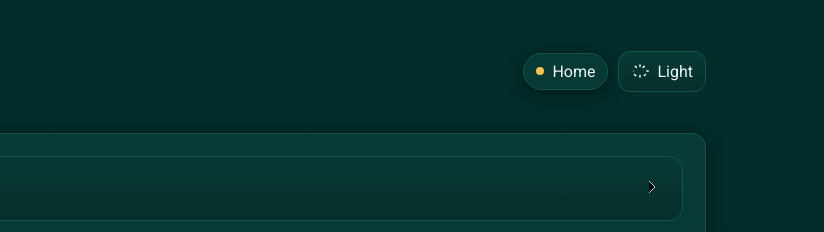
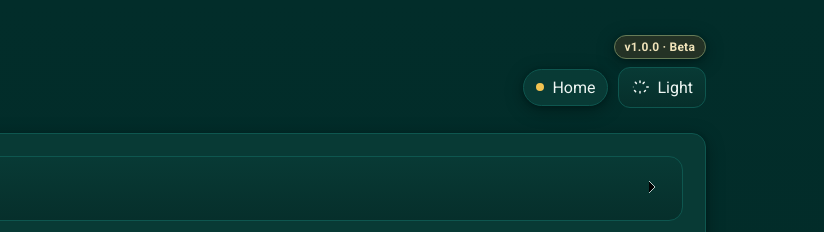
Before and after one commit to byronmcc-coder/adexa-demo, a plain HTML site: page beta/index.html in a window 1280 px wide. Shown: the top 232 px of the page, 456-1280 px from the left. Drawn offline with Linux system fonts and the light colour scheme.

Commit message:
Tuck version badge above header controls

```diff
--- a/beta/index.html
+++ b/beta/index.html
@@ -1,5 +1,5 @@
 <!DOCTYPE html>
-<html lang="en" dir="ltr">
+<html lang="en" dir="ltr" data-branch="beta">
 <head>
   <!-- // --- Meta & Title --- -->
   <meta charset="UTF-8" />
@@ -86,7 +86,38 @@
     .brand-block { display: flex; flex-direction: column; gap: 2px; }
     .title { font-weight: 900; font-size: clamp(20px, 2.6vw, 26px); color: var(--adexa-cream); letter-spacing: 0.3px; }
     .subtitle { color: var(--muted); font-size: clamp(12px, 1.7vw, 14px); }
-    .top-actions { margin-left: auto; display: flex; align-items: center; gap: 10px; }
+    .top-actions {
+      margin-left: auto;
+      display: grid;
+      gap: 8px;
+      justify-items: end;
+    }
+    .top-controls { display: flex; align-items: center; gap: 10px; }
+    .version-pill {
+      display: inline-flex;
+      align-items: center;
+      gap: 4px;
+      padding: 4px 10px;
+      border-radius: 999px;
+      border: 1px solid var(--border);
+      background: var(--card);
+      color: var(--muted);
+      font-size: 0.75rem;
+      font-weight: 600;
+      letter-spacing: .2px;
+      box-shadow: var(--shadow);
+      white-space: nowrap;
+    }
+    .version-pill[data-branch="beta"] {
+      background: color-mix(in oklab, var(--card), #3a1f00 35%);
+      border-color: color-mix(in oklab, var(--border), var(--accent) 35%);
+      color: color-mix(in oklab, var(--text), var(--accent) 40%);
+    }
+
+    @media (max-width: 720px) {
+      .top-controls { flex-wrap: wrap; justify-content: flex-end; gap: 8px; }
+      .version-pill { font-size: 0.7rem; padding: 4px 8px; }
+    }
 
     /* // --- Small UI Tokens --- */
     .chip { display: inline-flex; align-items: center; gap: 8px; border: 1px solid var(--border); background: var(--card); color: var(--text); border-radius: 999px; padding: 8px 12px; box-shadow: var(--shadow); }
@@ -405,11 +436,14 @@
         <div class="subtitle">Australian Defence Export Accelerator</div>
       </div>
       <div class="top-actions">
-        <span class="chip" title="Current section"><span class="dot"></span><span id="crumb">Home</span></span>
-        <button class="btn" id="themeToggle" aria-pressed="false" aria-label="Toggle theme">
-          <svg xmlns="http://www.w3.org/2000/svg" viewBox="0 0 24 24" width="18" height="18" aria-hidden="true"><path fill="currentColor" d="M12 3a1 1 0 0 1 1 1v2a1 1 0 1 1-2 0V4a1 1 0 0 1 1-1Zm6.36 2.05a1 1 0 0 1 0 1.41l-1.41 1.41a1 1 0 1 1-1.41-1.41l1.41-1.41a1 1 0 0 1 1.41 0ZM21 13a1 1 0 1 1 0-2h2a1 1 0 1 1 0 2h-2ZM4 13a1 1 0 1 1 0-2H2a1 1 0 1 1 0 2h2Zm1.05-7.95a1 1 0 0 1 1.41 0l1.41 1.41A1 1 0 1 1 6.46 7.9L5.05 6.49a1 1 0 0 1 0-1.41ZM12 17a1 1 0 0 1 1 1v2a1 1 0 1 1-2 0v-2a1 1 0 0 1 1-1Zm7.95-1.05a1 1 0 0 1 0 1.41l-1.41 1.41a1 1 0 0 1-1.41-1.41l1.41-1.41a1 1 0 0 1 1.41 0ZM6.87 18.88a1 1 0 0 1-1.41 0l-1.41-1.41a1 1 0 1 1 1.41-1.41l1.41 1.41a1 1 0 0 1 0 1.41Z"/></svg>
-          <span id="themeLabel">Light</span>
-        </button>
+        <span class="version-pill" id="appVersion" aria-live="polite">Version</span>
+        <div class="top-controls">
+          <span class="chip" title="Current section"><span class="dot"></span><span id="crumb">Home</span></span>
+          <button class="btn" id="themeToggle" aria-pressed="false" aria-label="Toggle theme">
+            <svg xmlns="http://www.w3.org/2000/svg" viewBox="0 0 24 24" width="18" height="18" aria-hidden="true"><path fill="currentColor" d="M12 3a1 1 0 0 1 1 1v2a1 1 0 1 1-2 0V4a1 1 0 0 1 1-1Zm6.36 2.05a1 1 0 0 1 0 1.41l-1.41 1.41a1 1 0 1 1-1.41-1.41l1.41-1.41a1 1 0 0 1 1.41 0ZM21 13a1 1 0 1 1 0-2h2a1 1 0 1 1 0 2h-2ZM4 13a1 1 0 1 1 0-2H2a1 1 0 1 1 0 2h2Zm1.05-7.95a1 1 0 0 1 1.41 0l1.41 1.41A1 1 0 1 1 6.46 7.9L5.05 6.49a1 1 0 0 1 0-1.41ZM12 17a1 1 0 0 1 1 1v2a1 1 0 1 1-2 0v-2a1 1 0 0 1 1-1Zm7.95-1.05a1 1 0 0 1 0 1.41l-1.41 1.41a1 1 0 0 1-1.41-1.41l1.41-1.41a1 1 0 0 1 1.41 0ZM6.87 18.88a1 1 0 0 1-1.41 0l-1.41-1.41a1 1 0 1 1 1.41-1.41l1.41 1.41a1 1 0 0 1 0 1.41Z"/></svg>
+            <span id="themeLabel">Light</span>
+          </button>
+        </div>
       </div>
     </header>
 
@@ -941,6 +975,16 @@
         actions && actions.prepend(chip);
       }
 
+      // // --- Version indicator ---
+      const APP_VERSION = '1.0.0';
+      const branch = (document.documentElement.getAttribute('data-branch') || '').toLowerCase() || (location.pathname.includes('/beta') ? 'beta' : 'main');
+      const versionEl = document.getElementById('appVersion');
+      if (versionEl) {
+        const branchLabel = branch === 'beta' ? 'Beta' : 'Main';
+        versionEl.textContent = `v${APP_VERSION} · ${branchLabel}`;
+        versionEl.setAttribute('data-branch', branch);
+      }
+
       /* =========================
          FUNDING & GRANTS: data + filters + tile renderer
          ========================= */
```
Also changed, not shown: index.html (+51 -7 lines).
